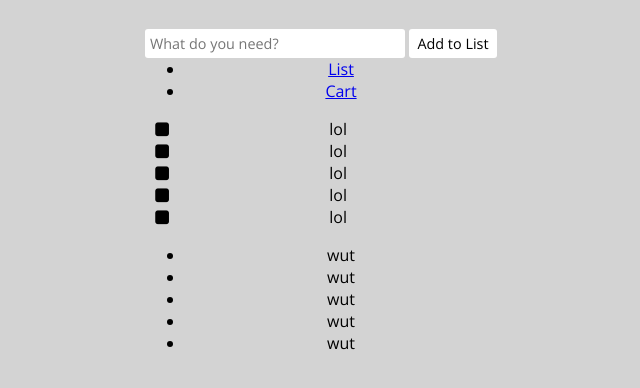
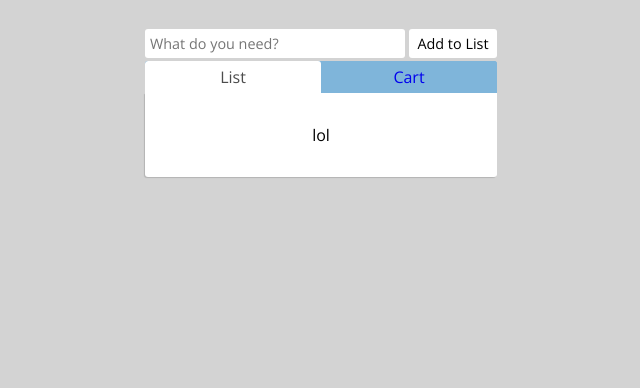
Before and after one commit to tw3080/shopping-list, a plain HTML site: page index.html in a window 1280 px wide. Shown: the part 100-488 px from the top of the page, without its empty margins (319-959 px from the left). Drawn offline with nearby package versions, Linux system fonts and the light colour scheme.

Commit message:
improved div nesting

```diff
--- a/index.html
+++ b/index.html
@@ -1,5 +1,6 @@
 <!DOCTYPE html>
 <html lang="en">
+
 <head>
   <meta charset="UTF-8">
   <title>Shopping List</title>
@@ -8,45 +9,55 @@
   <link rel="stylesheet" href="css/normalize.css" />
   <link rel="stylesheet" href="css/style.css" />
 </head>
+
 <body>
+
+
   <header class="main-header">
     <h1 class="list-title">Shopping List</h1>
   </header>
+
   <div class="main-container">
+
     <div class="list-input">
+
       <div class="three-qtr-col">
         <input type="text" class="list-add" placeholder="What do you need?" />
       </div>
+
       <div class="one-qtr-col">
         <button class="buttons">Add to List</button>
       </div>
+
     </div>
-      <nav class="navbar">
-        <ul>
-          <li><a href="#list-tab">List</a></li>
-          <li><a href="#cart-tab">Cart</a></li>
-        </ul>
-      </nav>
-      <div class="content-area">
-        <section id="list-tab">
-          <ul class="fa-ul">
-            <li><i class="fa-li fa fa-square"></i>lol</li>
-            <li><i class="fa-li fa fa-square"></i>lol</li>
-            <li><i class="fa-li fa fa-square"></i>lol</li>
-            <li><i class="fa-li fa fa-square"></i>lol</li>
-            <li><i class="fa-li fa fa-square"></i>lol</li>
-          </ul>
+
+    <div class="tabs">
+      <ul class="tab-links">
+          <li class="active"><a href="#tab1">List</a></li>
+          <li><a href="#tab2">Cart</a></li>
+      </ul>
+
+      <div class="tab-content">
+
+        <div id="tab1" class="tab active">
+          <p>
+              lol
+          </p>
         </div>
-        <section id="cart-tab">
-          <ul>
-            <li><i class="fa-li fa fa-square"></i>wut</li>
-            <li><i class="fa-li fa fa-square"></i>wut</li>
-            <li><i class="fa-li fa fa-square"></i>wut</li>
-            <li><i class="fa-li fa fa-square"></i>wut</li>
-            <li><i class="fa-li fa fa-square"></i>wut</li>
-          </ul>
+
+        <div id="tab2" class="tab">
+          <p>
+            wut
+          </p>
         </div>
+
       </div>
-  </div>
+
+    </div>
+
+  <script src="//code.jquery.com/jquery.min.js"></script>
+	<script src="js/js.js"></script>
+
 </body>
+
 </html>
```
